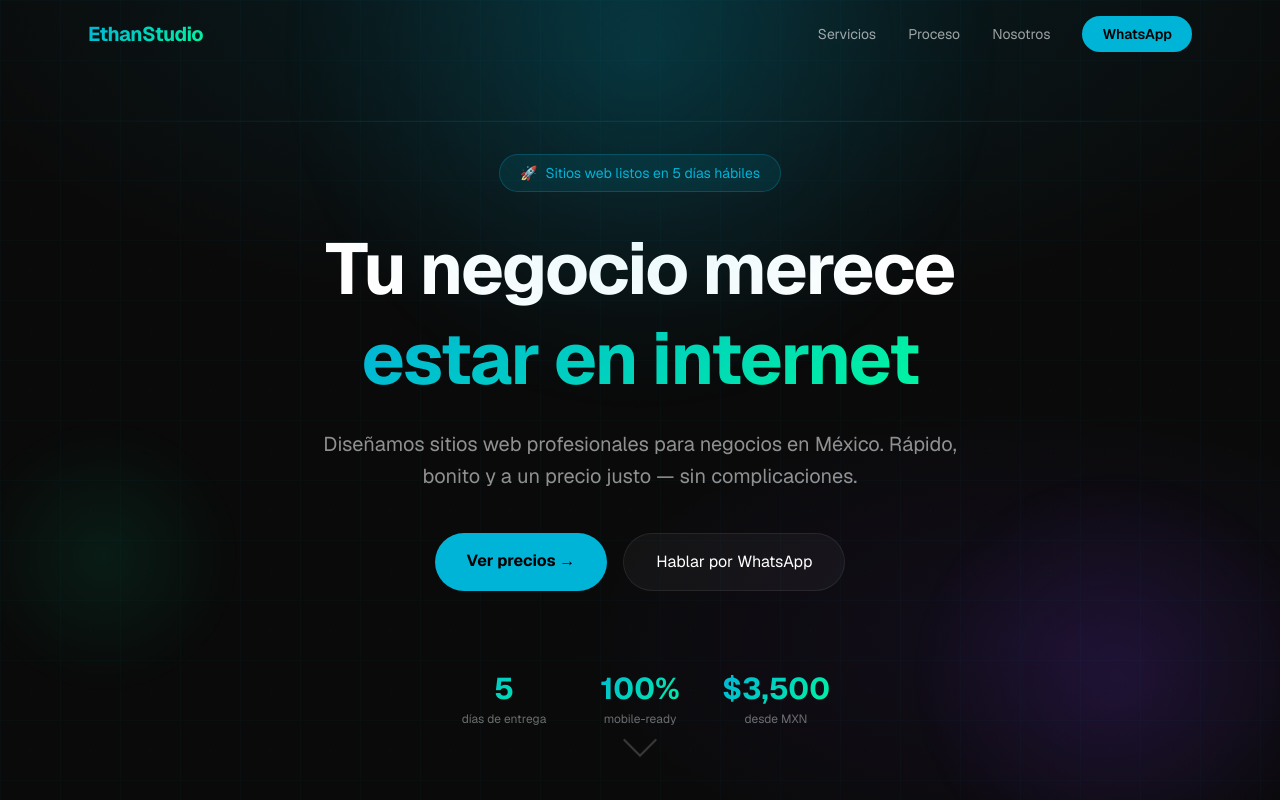
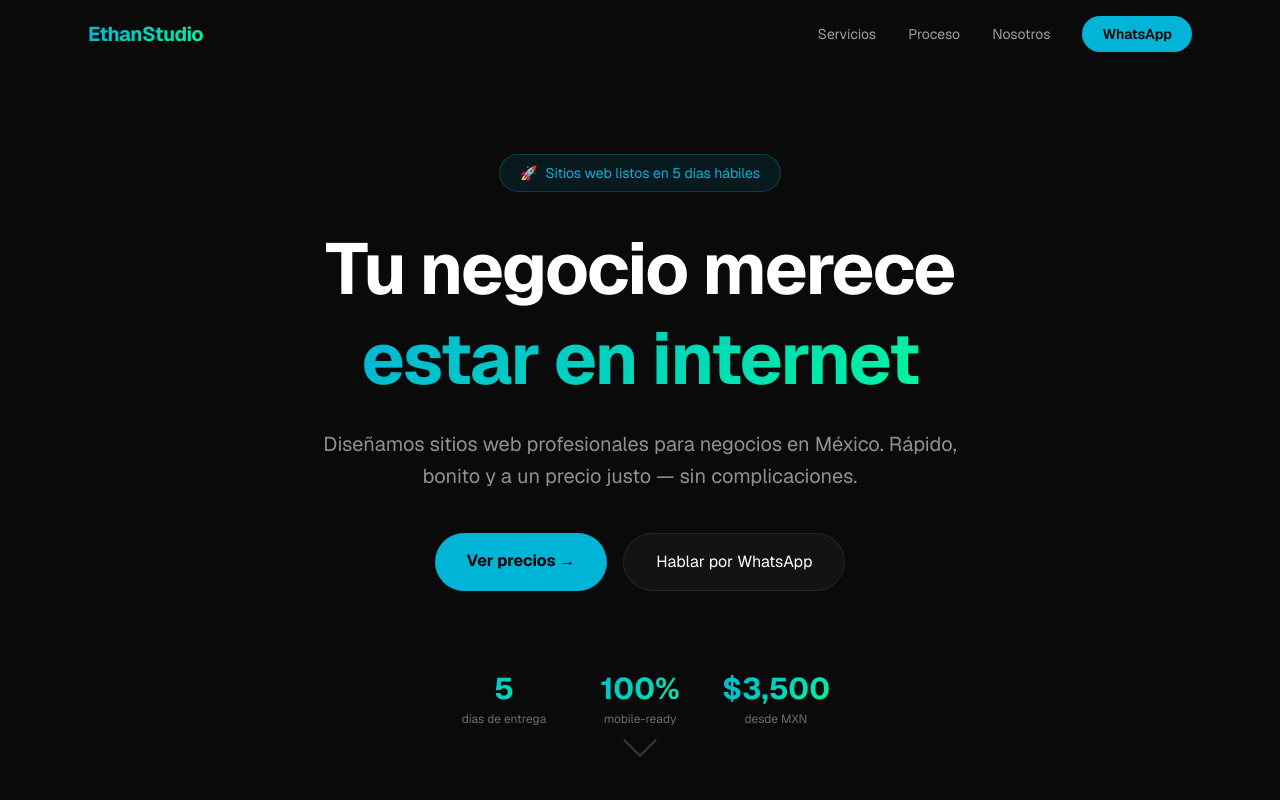
Before and after one commit to Ethan-dev-mc/ethanstudio-portfolio, a Next.js app: page / in a window 1280 px wide. Shown: the top 800 px of the page. Built offline with nearby package versions, Linux system fonts and the light colour scheme.

Commit message:
Global matrix background: canvas fixed, clean z-index structure

```diff
--- /dev/null
+++ b/app/components/MatrixBackground.tsx
@@ -0,0 +1,93 @@
+'use client';
+
+import { useEffect, useRef } from 'react';
+
+const CHARS = 'アイウエオカキクケコサシスセソタチツテトナニヌネノ0123456789ABCDEF<>{}[]|/\\';
+const FONT_SIZE = 14;
+const FPS = 22;
+
+export default function MatrixBackground() {
+  const canvasRef = useRef<HTMLCanvasElement>(null);
+
+  useEffect(() => {
+    const canvas = canvasRef.current;
+    if (!canvas) return;
+    const ctx = canvas.getContext('2d');
+    if (!ctx) return;
+
+    let animId: number;
+    let lastTime = 0;
+    const interval = 1000 / FPS;
+    let drops: number[] = [];
+
+    const init = () => {
+      canvas.width = window.innerWidth;
+      canvas.height = window.innerHeight;
+      const cols = Math.floor(canvas.width / FONT_SIZE);
+      drops = Array.from({ length: cols }, () => Math.random() * -50);
+    };
+
+    const draw = (ts: number) => {
+      animId = requestAnimationFrame(draw);
+      if (ts - lastTime < interval) return;
+      lastTime = ts;
+
+      // Fade trail
+      ctx.fillStyle = 'rgba(5, 5, 5, 0.07)';
+      ctx.fillRect(0, 0, canvas.width, canvas.height);
+
+      ctx.font = `${FONT_SIZE}px monospace`;
+
+      drops.forEach((drop, i) => {
+        const char = CHARS[Math.floor(Math.random() * CHARS.length)];
+        const x = i * FONT_SIZE;
+        const y = drop * FONT_SIZE;
+
+        // Leading char: bright white-cyan
+        ctx.fillStyle = '#e0ffff';
+        ctx.shadowColor = '#00f5ff';
+        ctx.shadowBlur = 10;
+        ctx.fillText(char, x, y);
+
+        // Body of column: cyan
+        ctx.fillStyle = 'rgba(0, 180, 216, 0.55)';
+        ctx.shadowBlur = 0;
+        const prev = CHARS[Math.floor(Math.random() * CHARS.length)];
+        ctx.fillText(prev, x, y - FONT_SIZE);
+
+        // Reset column randomly
+        if (y > canvas.height && Math.random() > 0.975) {
+          drops[i] = 0;
+        }
+        drops[i] += 0.5;
+      });
+
+      ctx.shadowBlur = 0;
+    };
+
+    init();
+    window.addEventListener('resize', init);
+    animId = requestAnimationFrame(draw);
+
+    return () => {
+      cancelAnimationFrame(animId);
+      window.removeEventListener('resize', init);
+    };
+  }, []);
+
+  return (
+    <canvas
+      ref={canvasRef}
+      aria-hidden="true"
+      style={{
+        position: 'fixed',
+        top: 0,
+        left: 0,
+        width: '100%',
+        height: '100%',
+        zIndex: 0,
+        pointerEvents: 'none',
+      }}
+    />
+  );
+}
--- a/app/globals.css
+++ b/app/globals.css
@@ -40,82 +40,6 @@ body {
   background: rgba(255, 255, 255, 0.04);
   backdrop-filter: blur(10px);
   border: 1px solid rgba(255, 255, 255, 0.08);
-}
-
-/* ===== HERO BACKGROUND ===== */
-
-/* Gradiente radial base del hero */
-.hero-base {
-  background: radial-gradient(ellipse 90% 70% at 50% -5%, rgba(0, 180, 216, 0.13) 0%, transparent 65%),
-              radial-gradient(ellipse 60% 50% at 80% 80%, rgba(124, 58, 237, 0.08) 0%, transparent 60%);
-}
-
-/* Orbes de luz — usan radial-gradient, NO filter:blur → muy ligero */
-.hero-orb {
-  position: absolute;
-  border-radius: 50%;
-  will-change: transform;
-  pointer-events: none;
-}
-
-.hero-orb-1 {
-  width: 700px;
-  height: 700px;
-  top: -280px;
-  left: 50%;
-  background: radial-gradient(circle, rgba(0, 180, 216, 0.18) 0%, rgba(0, 180, 216, 0.04) 50%, transparent 70%);
-  animation: orbDrift1 9s ease-in-out infinite;
-}
-
-.hero-orb-2 {
-  width: 450px;
-  height: 450px;
-  bottom: -120px;
-  right: -80px;
-  background: radial-gradient(circle, rgba(124, 58, 237, 0.14) 0%, transparent 65%);
-  animation: orbDrift2 12s ease-in-out infinite;
-}
-
-.hero-orb-3 {
-  width: 300px;
-  height: 300px;
-  bottom: 10%;
-  left: -60px;
-  background: radial-gradient(circle, rgba(0, 245, 160, 0.08) 0%, transparent 65%);
-  animation: orbDrift3 10s ease-in-out infinite 2s;
-}
-
-@keyframes orbDrift1 {
-  0%, 100% { transform: translateX(-50%) translateY(0px) scale(1); }
-  50%       { transform: translateX(-50%) translateY(-25px) scale(1.06); }
-}
-
-@keyframes orbDrift2 {
-  0%, 100% { transform: translate(0, 0); }
-  50%       { transform: translate(-18px, -18px); }
-}
-
-@keyframes orbDrift3 {
-  0%, 100% { transform: translate(0, 0); }
-  50%       { transform: translate(14px, -14px); }
-}
-
-/* Línea de luz horizontal animada */
-.hero-scanline {
-  position: absolute;
-  left: 0;
-  right: 0;
-  height: 1px;
-  background: linear-gradient(90deg, transparent 0%, rgba(0, 180, 216, 0.5) 30%, rgba(0, 245, 160, 0.5) 70%, transparent 100%);
-  animation: scanMove 6s ease-in-out infinite;
-  will-change: transform, opacity;
-}
-
-@keyframes scanMove {
-  0%   { top: 15%; opacity: 0; }
-  10%  { opacity: 1; }
-  90%  { opacity: 1; }
-  100% { top: 85%; opacity: 0; }
 }
 
 /* ===== ANIMACIONES ===== */
--- a/app/layout.tsx
+++ b/app/layout.tsx
@@ -1,6 +1,7 @@
 import type { Metadata } from "next";
 import { Geist, Geist_Mono } from "next/font/google";
 import "./globals.css";
+import MatrixBackground from "./components/MatrixBackground";
 
 const geistSans = Geist({
   variable: "--font-geist-sans",
@@ -37,7 +38,25 @@ export default function RootLayout({
       lang="es"
       className={`${geistSans.variable} ${geistMono.variable} antialiased`}
     >
-      <body className="bg-[#0a0a0a] text-white min-h-screen">{children}</body>
+      <body className="text-white min-h-screen" style={{ background: '#050505' }}>
+        {/* z-0: Canvas animado global — fijo, detrás de todo */}
+        <MatrixBackground />
+        {/* z-1: Overlay oscuro para legibilidad del contenido */}
+        <div
+          aria-hidden="true"
+          style={{
+            position: 'fixed',
+            inset: 0,
+            zIndex: 1,
+            background: 'rgba(5, 5, 5, 0.82)',
+            pointerEvents: 'none',
+          }}
+        />
+        {/* z-2: Todo el contenido de la página por encima */}
+        <div style={{ position: 'relative', zIndex: 2 }}>
+          {children}
+        </div>
+      </body>
     </html>
   );
 }
--- a/app/page.tsx
+++ b/app/page.tsx
@@ -160,37 +160,6 @@ export default function Home() {
 
       {/* ===== HERO ===== */}
       <section className="relative min-h-screen flex items-center justify-center px-6 pt-20">
-
-        {/* ── FONDO HERO (layers ordenados por z-index) ── */}
-        <div className="absolute inset-0 overflow-hidden pointer-events-none" aria-hidden="true">
-
-          {/* z-0 · Gradiente radial base */}
-          <div className="absolute inset-0 z-0 hero-base" />
-
-          {/* z-1 · Grid SVG de líneas sutiles */}
-          <svg className="absolute inset-0 z-10 w-full h-full opacity-[0.07]" xmlns="http://www.w3.org/2000/svg">
-            <defs>
-              <pattern id="grid" width="60" height="60" patternUnits="userSpaceOnUse">
-                <path d="M 60 0 L 0 0 0 60" fill="none" stroke="#00b4d8" strokeWidth="0.8"/>
-              </pattern>
-              <pattern id="dots" x="30" y="30" width="60" height="60" patternUnits="userSpaceOnUse">
-                <circle cx="0" cy="0" r="1.2" fill="#00b4d8" />
-              </pattern>
-            </defs>
-            <rect width="100%" height="100%" fill="url(#grid)" />
-            <rect width="100%" height="100%" fill="url(#dots)" />
-          </svg>
-
-          {/* z-2 · Orbes de luz animados (sin filter:blur, ligeros) */}
-          <div className="hero-orb hero-orb-1 z-20" />
-          <div className="hero-orb hero-orb-2 z-20" />
-          <div className="hero-orb hero-orb-3 z-20" />
-
-          {/* z-3 · Línea de escaneo */}
-          <div className="hero-scanline z-30" />
-
-        </div>
-        {/* ── FIN FONDO ── */}
 
         <div className="relative text-center max-w-4xl mx-auto animate-fade-in-up">
           {/* Badge */}
```
